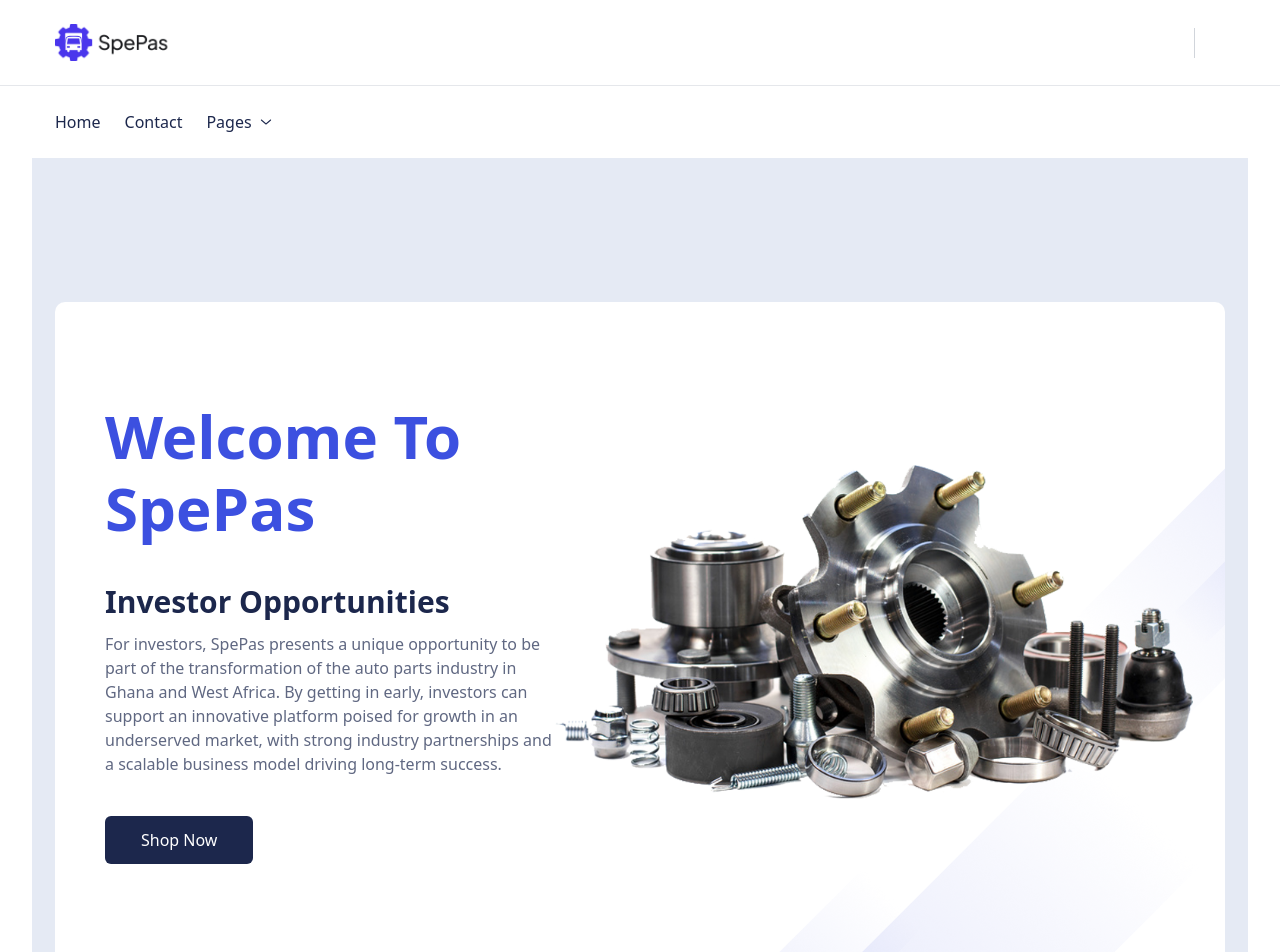
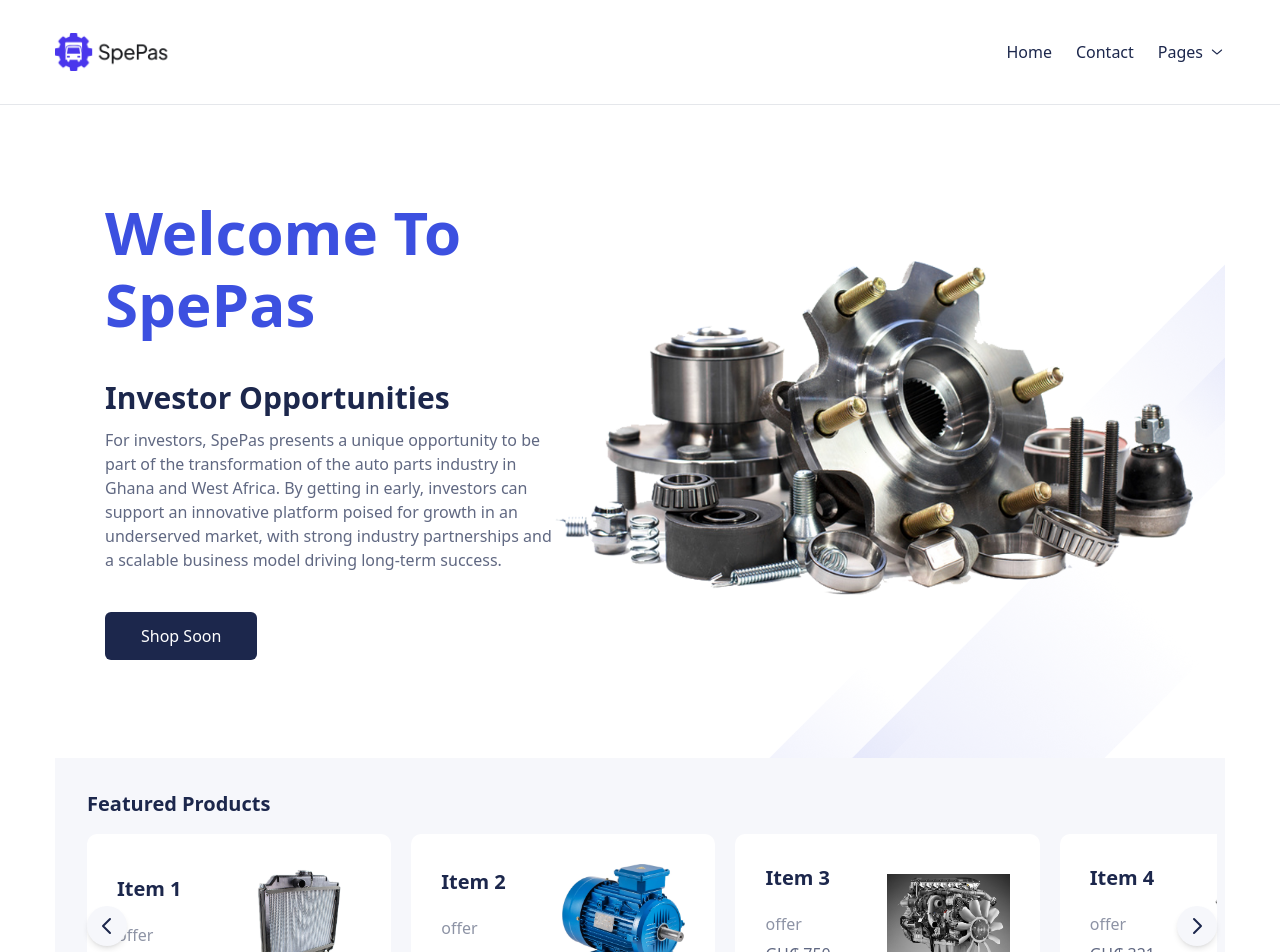
Before and after one commit to spepas-dev/spepas-website, a React (Vite) app: page / in a window 1280 px wide. Shown: the top 952 px of the page. Built offline with nearby package versions, Linux system fonts and the light colour scheme.

Commit message:
few ui touch up

```diff
--- a/src/components/layout/marketing/Header/index.tsx
+++ b/src/components/layout/marketing/Header/index.tsx
@@ -35,16 +35,20 @@
   }, []);
 
   return (
-    <header className={`fixed left-0 top-0 w-full z-9999 bg-white transition-all ease-in-out duration-300 ${stickyMenu && 'shadow'}`}>
+    <header
+      className={`fixed left-0 top-0 w-full z-9999 bg-white transition-all ease-in-out duration-300 border-b border-gray-3 ${stickyMenu && 'shadow'}`}
+    >
       <div className="max-w-[1170px] mx-auto px-4 sm:px-7.5 xl:px-0">
         {/* <!-- header top start --> */}
-        <div
+        {/* <div
           className={`flex flex-col lg:flex-row gap-5 items-end lg:items-center xl:justify-between ease-out duration-200 ${
-            stickyMenu ? 'py-4' : 'py-6'
+            stickyMenu ? 'py-4' : 'py-4'
           }`}
-        >
+        > */}
+        <div className={`flex flex-row gap-5 items-center justify-between ease-out duration-200 ${stickyMenu ? 'py-4' : 'py-4'}`}>
           {/* <!-- header top left --> */}
-          <div className="xl:w-auto flex-col sm:flex-row w-full flex sm:justify-between sm:items-center gap-5 sm:gap-10">
+          {/* <div className="xl:w-auto flex-col sm:flex-row w-full flex sm:justify-between sm:items-center gap-5 sm:gap-10"> */}
+          <div className="xl:w-auto flex-col sm:flex-row  flex justify-between gap-5 sm:gap-10">
             <Link className="flex-shrink-0 max-[430px]:mx-auto" to="/">
               <img src="/images/logo/logo.png" alt="Logo" width={119} height={36} />
             </Link>
@@ -98,8 +102,8 @@
           </div>
 
           {/* <!-- header top right --> */}
-          <div className="flex w-full lg:w-auto items-center gap-7.5">
-            <span className="hidden xl:block w-px h-7.5 bg-gray-4"></span>
+          <div className="flex  lg:w-auto items-center gap-7.5">
+            {/* <span className="hidden xl:block w-px h-7.5 bg-gray-4"></span> */}
 
             <div className="flex w-full lg:w-auto justify-between items-center gap-5">
               {/* <!-- Hamburger Toggle BTN --> */}
@@ -137,6 +141,39 @@
                   </span>
                 </span>
               </button>
+
+              <div
+                className={`w-[288px] absolute right-4 top-full xl:static xl:w-auto h-0 xl:h-auto invisible xl:visible xl:flex items-center justify-between ${
+                  navigationOpen &&
+                  '!visible bg-white shadow-lg border border-gray-3 !h-auto max-h-[400px] overflow-y-scroll rounded-md p-5'
+                }`}
+              >
+                {/* <!-- Main Nav Start --> */}
+                <nav>
+                  <ul className="flex xl:items-center flex-col xl:flex-row gap-5 xl:gap-6">
+                    {menuData.map((menuItem, i) =>
+                      menuItem.submenu ? (
+                        <Dropdown key={i} menuItem={menuItem} stickyMenu={stickyMenu} />
+                      ) : (
+                        <li
+                          key={i}
+                          className="group relative before:w-0 before:h-[3px] before:bg-blue before:absolute before:left-0 before:top-0 before:rounded-b-[3px] before:ease-out before:duration-200 hover:before:w-full "
+                        >
+                          <Link
+                            to={menuItem.path || '#'}
+                            className={`hover:text-blue text-custom-sm font-medium text-dark flex ${stickyMenu ? 'xl:py-4' : 'xl:py-4'}`}
+                          >
+                            {menuItem.icon && <img src={menuItem.icon.src} alt={menuItem.icon.alt} className={menuItem.icon.className} />}
+                            {menuItem.title}
+                          </Link>
+                        </li>
+                      )
+                    )}
+                  </ul>
+                </nav>
+                {/* //   <!-- Main Nav End --> */}
+              </div>
+
               {/* //   <!-- Hamburger Toggle BTN --> */}
 
               {/* <div className="flex items-center gap-5">
@@ -263,17 +300,18 @@
         {/* <!-- header top end --> */}
       </div>
 
-      <div className="border-t border-gray-3">
+      {/* <div className="border-t border-gray-3">
         <div className="max-w-[1170px] mx-auto px-4 sm:px-7.5 xl:px-0">
-          <div className="flex items-center justify-between">
+          <div className="flex items-center justify-between"> */}
       {/* <!--=== Main Nav Start ===--> */}
-            <div
+      {/* <div
               className={`w-[288px] absolute right-4 top-full xl:static xl:w-auto h-0 xl:h-auto invisible xl:visible xl:flex items-center justify-between ${
                 navigationOpen && '!visible bg-white shadow-lg border border-gray-3 !h-auto max-h-[400px] overflow-y-scroll rounded-md p-5'
               }`}
-            >
+            > */}
       {/* <!-- Main Nav Start --> */}
-              <nav>
+
+      {/* <nav>
                 <ul className="flex xl:items-center flex-col xl:flex-row gap-5 xl:gap-6">
                   {menuData.map((menuItem, i) =>
                     menuItem.submenu ? (
@@ -285,7 +323,7 @@
                       >
                         <Link
                           to={menuItem.path || '#'}
-                          className={`hover:text-blue text-custom-sm font-medium text-dark flex ${stickyMenu ? 'xl:py-4' : 'xl:py-6'}`}
+                          className={`hover:text-blue text-custom-sm font-medium text-dark flex ${stickyMenu ? 'xl:py-4' : 'xl:py-4'}`}
                         >
                           {menuItem.icon && <img src={menuItem.icon.src} alt={menuItem.icon.alt} className={menuItem.icon.className} />}
                           {menuItem.title}
@@ -294,9 +332,10 @@
                     )
                   )}
                 </ul>
-              </nav>
+              </nav> */}
+
       {/* //   <!-- Main Nav End --> */}
-            </div>
+      {/* </div> */}
       {/* // <!--=== Main Nav End ===--> */}
 
       {/* // <!--=== Nav Right Start ===--> */}
@@ -352,9 +391,9 @@
               </ul>
             </div> */}
       {/* <!--=== Nav Right End ===--> */}
+      {/* </div>
         </div>
-        </div>
-      </div>
+      </div> */}
     </header>
   );
 };
--- a/src/components/layout/marketing/MarketingLayout.tsx
+++ b/src/components/layout/marketing/MarketingLayout.tsx
@@ -22,7 +22,7 @@
             transition={{ duration: 0.3 }}
             className="flex-grow"
           >
-            <div className=" mt-16 mx-auto px-4 sm:px-6 lg:px-8 py-8">
+            <div className="  mx-auto px-4 sm:px-6 lg:px-8 py-8">
               <Outlet />
             </div>
           </motion.main>
--- a/src/components/marketing/Common/Breadcrumb.tsx
+++ b/src/components/marketing/Common/Breadcrumb.tsx
@@ -2,8 +2,8 @@
 
 const Breadcrumb = ({ title, pages }: { title: string; pages: string[] }) => {
   return (
-    <div className="overflow-hidden shadow-breadcrumb pt-[209px] sm:pt-[155px] lg:pt-[95px] xl:pt-[165px]">
-      <div className="border-t border-gray-3">
+    <div className="overflow-hidden shadow-breadcrumb pt-[35px] sm:pt-[45px] lg:pt-[45px] xl:pt-[65px]">
+      <div className="">
         <div className="max-w-[1170px] w-full mx-auto px-4 sm:px-8 xl:px-0 py-5 xl:py-10">
           <div className="flex flex-col sm:flex-row sm:items-center justify-between gap-3">
             <h1 className="font-semibold text-dark text-xl sm:text-2xl xl:text-custom-2">{title}</h1>
--- a/src/components/marketing/Home/Hero/HeroCarousel.tsx
+++ b/src/components/marketing/Home/Hero/HeroCarousel.tsx
@@ -43,11 +43,17 @@
               with strong industry partnerships and a scalable business model driving long-term success.
             </p>
 
-            <a
+            {/* <a
               href="/shop-with-sidebar"
               className="inline-flex font-medium text-white text-custom-sm rounded-md bg-dark py-3 px-9 ease-out duration-200 hover:bg-blue mt-10"
             >
               Shop Now
+            </a> */}
+            <a
+              href="/#"
+              className="inline-flex font-medium text-white text-custom-sm rounded-md bg-dark py-3 px-9 ease-out duration-200 hover:bg-blue mt-10"
+            >
+              Shop Soon
             </a>
           </div>
 
--- a/src/components/marketing/Home/Hero/HeroFeature.tsx
+++ b/src/components/marketing/Home/Hero/HeroFeature.tsx
@@ -23,8 +23,8 @@
 
 const HeroFeature = () => {
   return (
-    <div className="max-w-[1060px] w-full mx-auto px-4 sm:px-8 xl:px-0">
-      <div className="flex flex-wrap items-center gap-7.5 xl:gap-12.5 mt-10">
+    <div className="max-w-[1080px] w-full mx-auto px-4 sm:px-8 xl:px-0">
+      <div className="flex flex-wrap items-center gap-7.5 xl:gap-12.5 mt-14">
         {featureData.map((item, key) => (
           <div className="flex items-center gap-4" key={key}>
             <img src={item.img} alt="icons" width={40} height={41} />
--- a/src/components/marketing/Home/Hero/index.tsx
+++ b/src/components/marketing/Home/Hero/index.tsx
@@ -46,7 +46,7 @@
   };
 
   return (
-    <section className="overflow-hidden pb-10 lg:pb-12.5 xl:pb-15 pt-57.5 sm:pt-45 lg:pt-30 xl:pt-51.5 bg-[#E5EAF4]">
+    <section className="w-full overflow-hidden pb-4 lg:pb-8.5 xl:pb-12   pt-4.5 sm:pt-6 lg:pt-9 xl:pt-16.5">
       <div className="max-w-[1170px] w-full mx-auto px-4 sm:px-8 xl:px-0">
         {/* Carousel */}
         <div className="relative z-1 rounded-[10px] bg-white overflow-hidden">
@@ -54,16 +54,17 @@
           <img src="/images/hero/hero-bg.png" alt="hero bg shapes" className="absolute right-0 bottom-0 -z-1" width={534} height={520} />
           <HeroCarousel />
         </div>
-
+      </div>
+      <div className=" max-w-[1170px] w-full mx-auto bg-[#F6F7FB] pb-8 lg:pb-12.5 xl:pb-15 pr-2">
         {/* Featured Products */}
-        <div className="mt-10">
+        <div className="pt-8 pl-4 sm:pl-8 xl:pl-8">
           <h2 className="text-dark text-xl font-semibold mb-4">Featured Products</h2>
           {/* Relative container to hold scroll container and arrows */}
           <div className="relative">
             {/* Left Arrow */}
             <button
               onClick={handleScrollLeft}
-              className="absolute left-0 top-1/2 transform -translate-y-1/2 z-10 p-2 bg-white-light rounded-full shadow-md hover:bg-gray-100"
+              className="absolute left-0 top-1/2 transform -translate-y-1/2 z-10 p-2 bg-[#F6F7FB] bg-opacity-0 rounded-full shadow-md hover:bg-gray-100"
             >
               <svg xmlns="http://www.w3.org/2000/svg" className="h-6 w-6 text-dark" fill="none" viewBox="0 0 24 24" stroke="currentColor">
                 <path strokeLinecap="round" strokeLinejoin="round" strokeWidth={2} d="M15 19l-7-7 7-7" />
@@ -243,7 +244,7 @@
             {/* Right Arrow */}
             <button
               onClick={handleScrollRight}
-              className="absolute right-0 top-1/2 transform -translate-y-1/2 z-10 p-2 bg-white-light rounded-full shadow-md hover:bg-gray-100"
+              className="absolute right-0 top-1/2 transform -translate-y-1/2 z-10 p-2 bg-[#F6F7FB] bg-opacity-0 rounded-full shadow-md hover:bg-gray-100"
             >
               <svg xmlns="http://www.w3.org/2000/svg" className="h-6 w-6 text-dark" fill="none" viewBox="0 0 24 24" stroke="currentColor">
                 <path strokeLinecap="round" strokeLinejoin="round" strokeWidth={2} d="M9 5l7 7-7 7" />
@@ -251,10 +252,9 @@
             </button>
           </div>
         </div>
+        {/* Hero features */}
+        <HeroFeature />
       </div>
-
-      {/* Hero features */}
-      <HeroFeature />
     </section>
   );
 };
```
Lines whose indentation alone changed are shown as unchanged.
